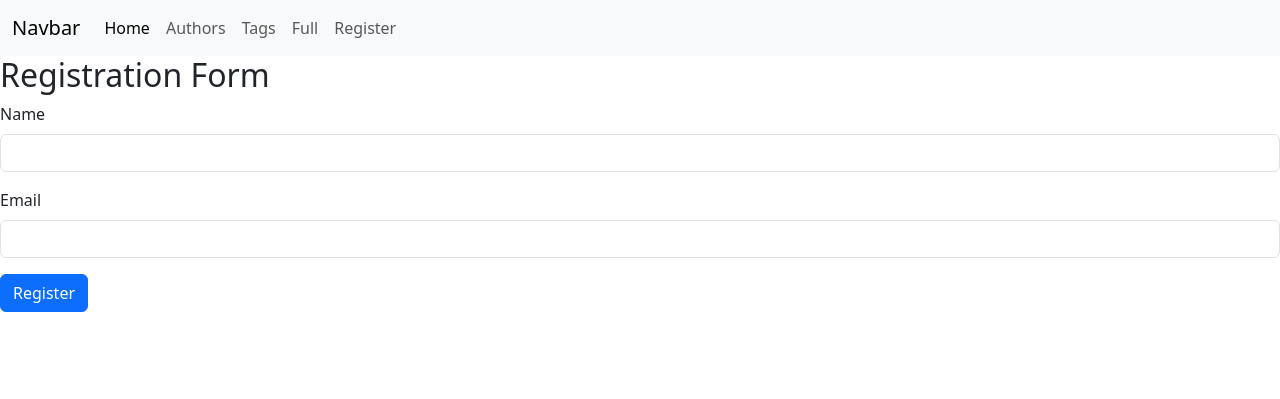
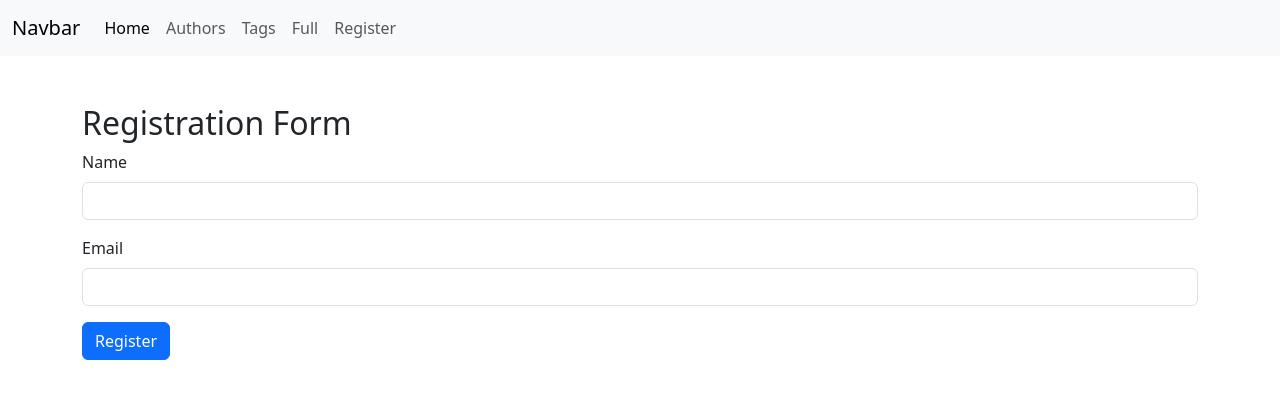
Before and after one commit to AleksandreMoistsrapishvili/web-app-Flask-, a Flask app: page /register in a window 1280 px wide. Shown: the top 399 px of the page. Run offline with Flask 3, Linux system fonts and the light colour scheme.

Commit message:
Update register.html

```diff
--- a/templates/register.html
+++ b/templates/register.html
@@ -1,6 +1,7 @@
 {% extends 'base.html' %}
 
 {% block content %}
+  <div class="container mt-5">
     <h2>Registration Form</h2>
 
     {% with messages = get_flashed_messages(with_categories=true) %}
@@ -24,4 +25,5 @@
       </div>
       <button type="submit" class="btn btn-primary">Register</button>
     </form>
+  </div>
 {% endblock %}
```
Lines whose indentation alone changed are shown as unchanged.
